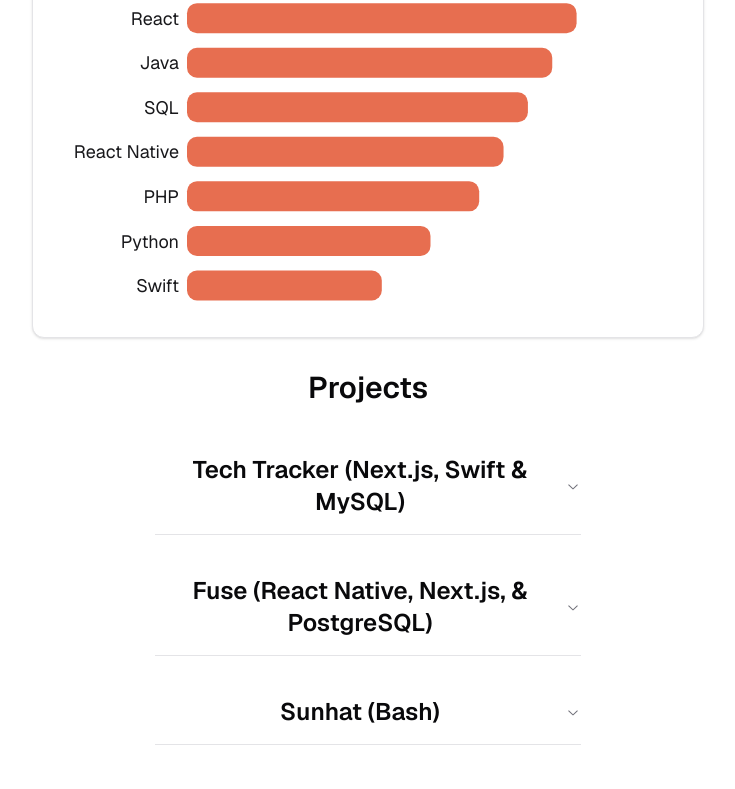
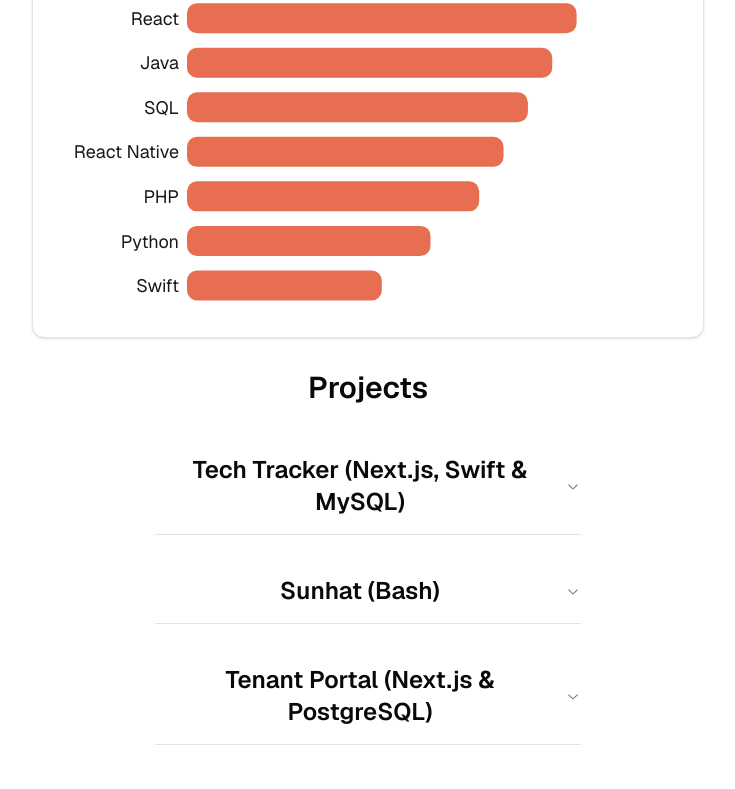
Before and after one commit to gibbyb/gib_portfolio, a Next.js app: page / in a window 1280 px wide. Shown: the part 834-1623 px from the top of the page, without its empty margins (272-1007 px from the left). Built offline with nearby package versions, Linux system fonts and the light colour scheme.

Commit message:
remove fuse from projects for now

```diff
--- a/src/app/page.tsx
+++ b/src/app/page.tsx
@@ -24,7 +24,6 @@
       < TechChart />
       <h1 className="text-3xl font-semibold text-center my-8">Projects</h1>
       < TechTracker />
-      < Fuse />
       < Sunhat />
       < TenantPortal />
       < WiredWorld />
--- a/src/components/projects/fuse.tsx
+++ b/src/components/projects/fuse.tsx
@@ -13,7 +13,7 @@
       <Accordion type="single" collapsible className="w-5/6 md:w-1/3">
         <AccordionItem value="item-1">
           <AccordionTrigger>
-            <h1 className="text-lg md:text-2xl font-semibold text-center">
+            <h1 className="text-lg md:text-2xl font-semibold text-center m-auto">
               Fuse (React Native, Next.js, & PostgreSQL)
             </h1>
           </AccordionTrigger>
```
